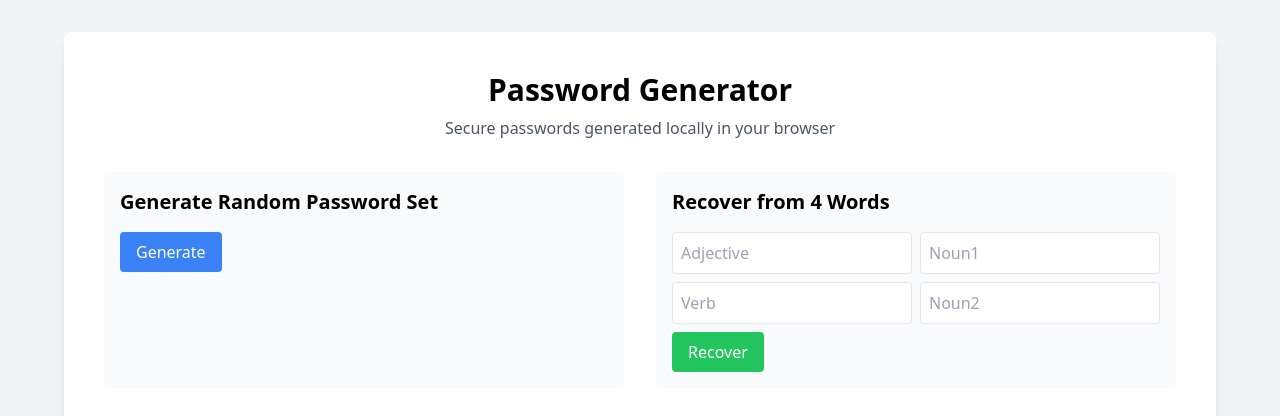
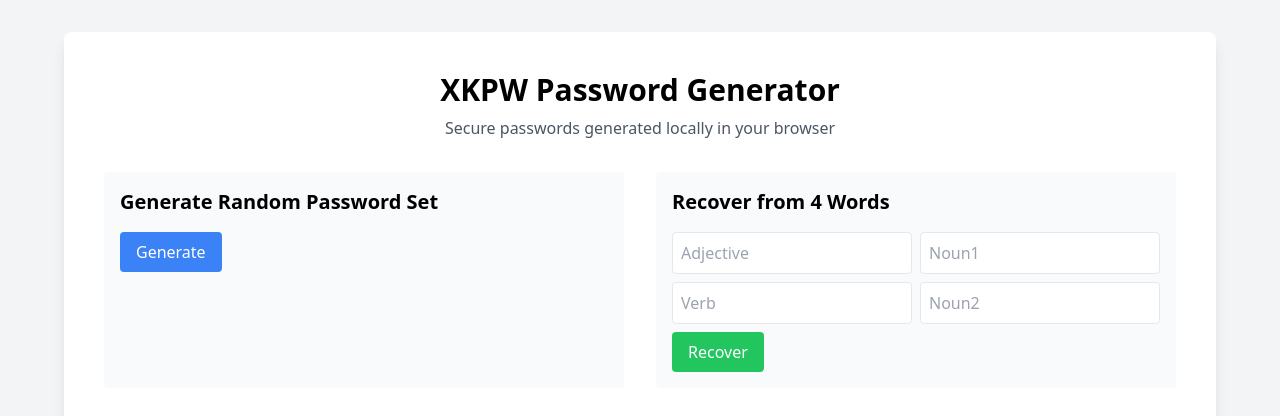
Before and after one commit to LivelyCarpet87/PassGen, a Flask app: page / in a window 1280 px wide. Shown: the top 416 px of the page. Run offline with Flask 3, Linux system fonts and the light colour scheme; some libraries are stand-ins or nearby versions.

Commit message:
Rename project

```diff
--- a/Docker/app/templates/index.html
+++ b/Docker/app/templates/index.html
@@ -2,7 +2,7 @@
 <html lang="en">
 <head>
 <meta charset="UTF-8">
-<title>Password Generator</title>
+<title>XKPW Password Generator</title>
 <script src="https://cdn.tailwindcss.com"></script>
 </head>
 <body class="bg-gray-100 p-4 sm:p-6 md:p-8">
@@ -10,7 +10,7 @@
 
   <!-- Header -->
   <header class="text-center">
-    <h1 class="text-3xl font-bold">Password Generator</h1>
+    <h1 class="text-3xl font-bold">XKPW Password Generator</h1>
     <p class="mt-2 text-gray-600">Secure passwords generated locally in your browser</p>
     <link rel="icon" type="image/svg+xml" href="{{ url_for('static', filename='favicon.svg') }}">
     <link rel="alternate icon" href="{{ url_for('static', filename='favicon.ico') }}">
```
Also changed, not shown: README.md, xkpw.py (renamed from passgen.py).
